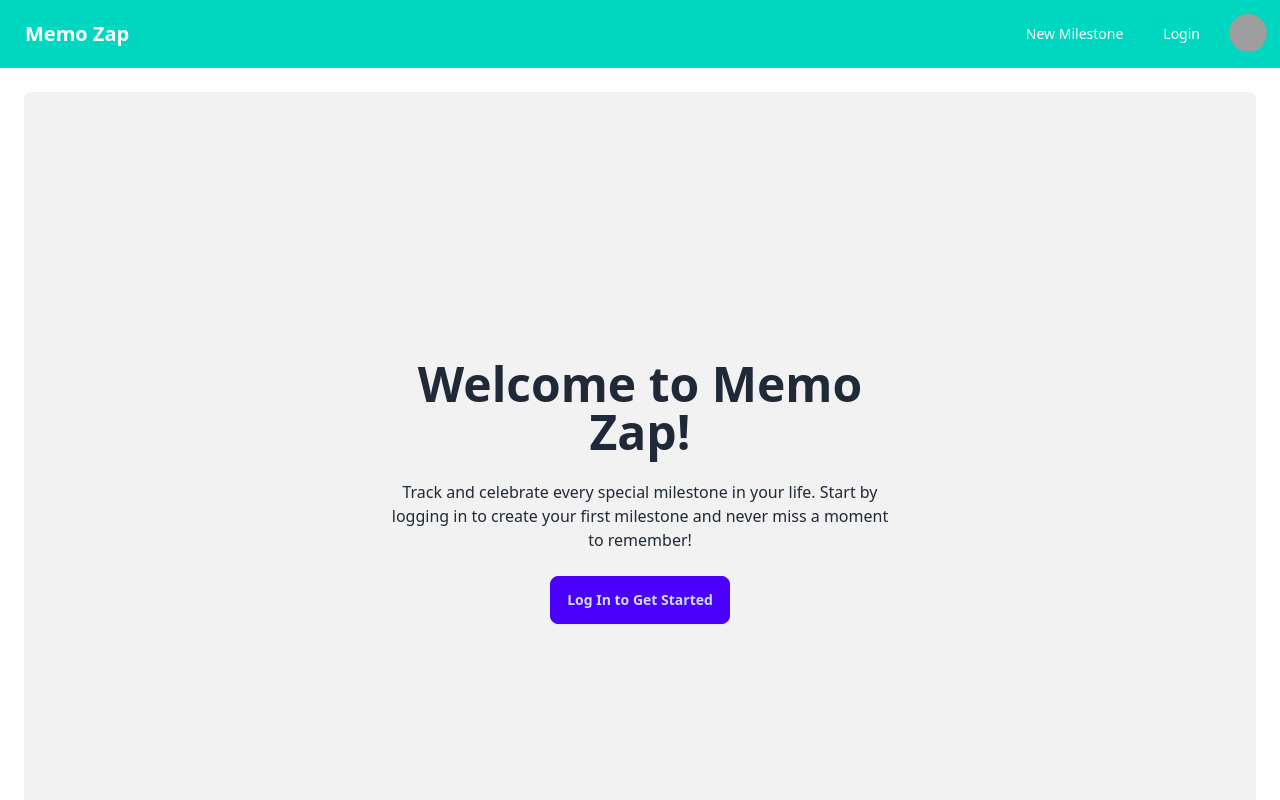
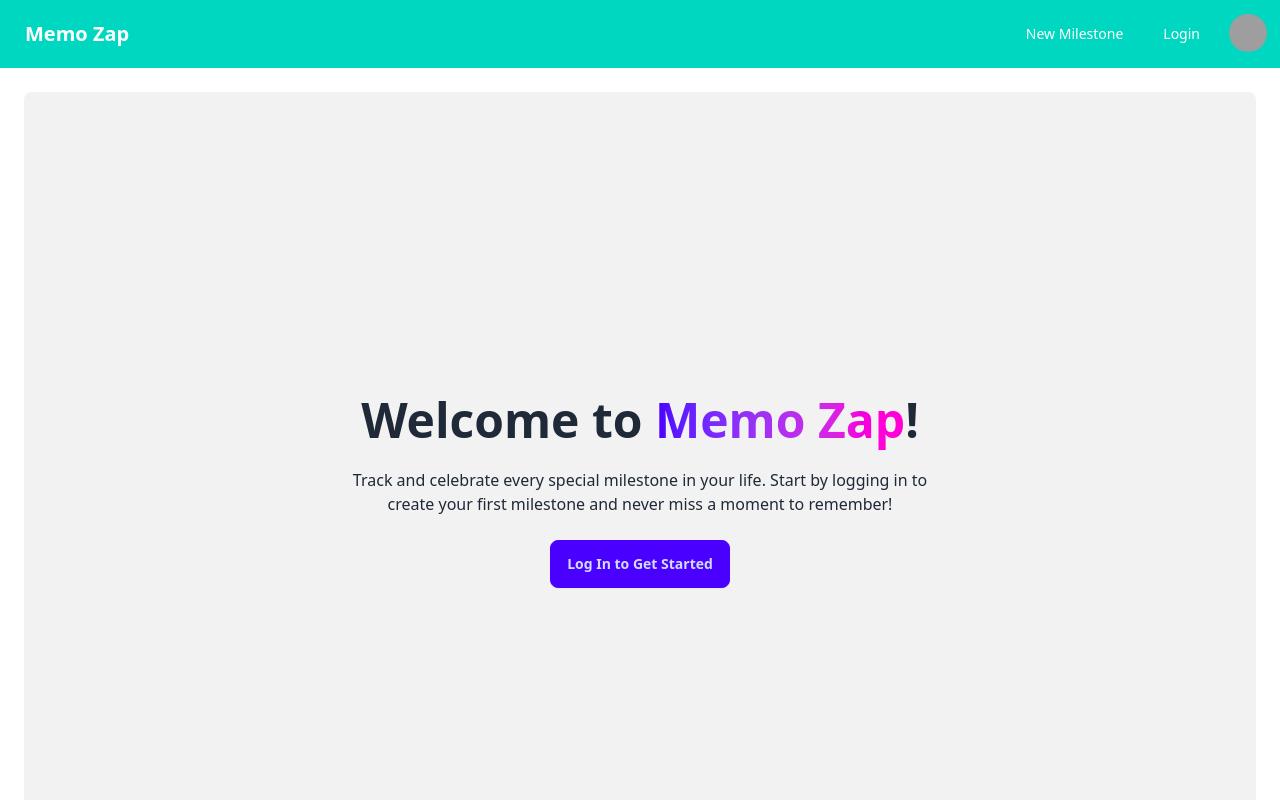
Before and after one commit to mauroef/memo-zap, a Vue app: page / in a window 1280 px wide. Shown: the top 800 px of the page. Built offline with nearby package versions, Linux system fonts and the light colour scheme; grey boxes are pictures that could not be loaded.

Commit message:
Tweak on home page hero

```diff
--- a/src/views/HomeView.vue
+++ b/src/views/HomeView.vue
@@ -9,14 +9,14 @@ const milestonesStore = useMilestoneStore();
   <section class="p-6">
     <article class="hero bg-base-200 min-h-screen rounded-lg">
       <div class="hero-content text-center">
-        <div class="max-w-lg">
-          <h1 class="text-5xl font-bold">Welcome to {{ SITE_NAME }}!</h1>
-          <p class="py-6 max-w-lg">
+        <div class="max-w-xl">
+          <h1 class="text-5xl font-bold">Welcome to <span class="bg-clip-text text-transparent bg-gradient-to-r from-primary to-secondary font-extrabold">{{ SITE_NAME }}</span>!</h1>
+          <p class="py-6">
             Track and celebrate every special milestone in your life. Start by
             logging in to create your first milestone and never miss a moment to
             remember!
           </p>
-          <a href="/login" class="btn btn-primary">Log In to Get Started</a>
+          <router-link to="/login" class="btn btn-primary">Log In to Get Started</router-link>
         </div>
       </div>
     </article>
```
